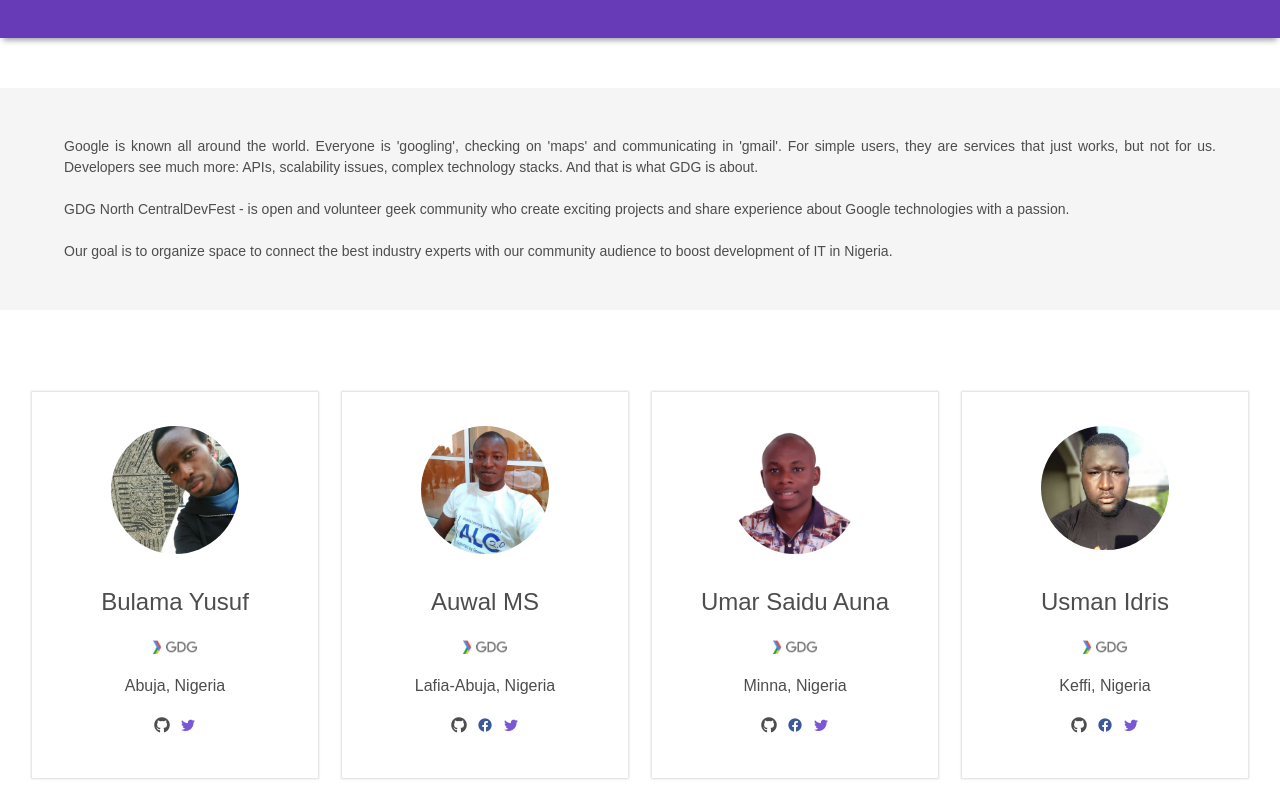
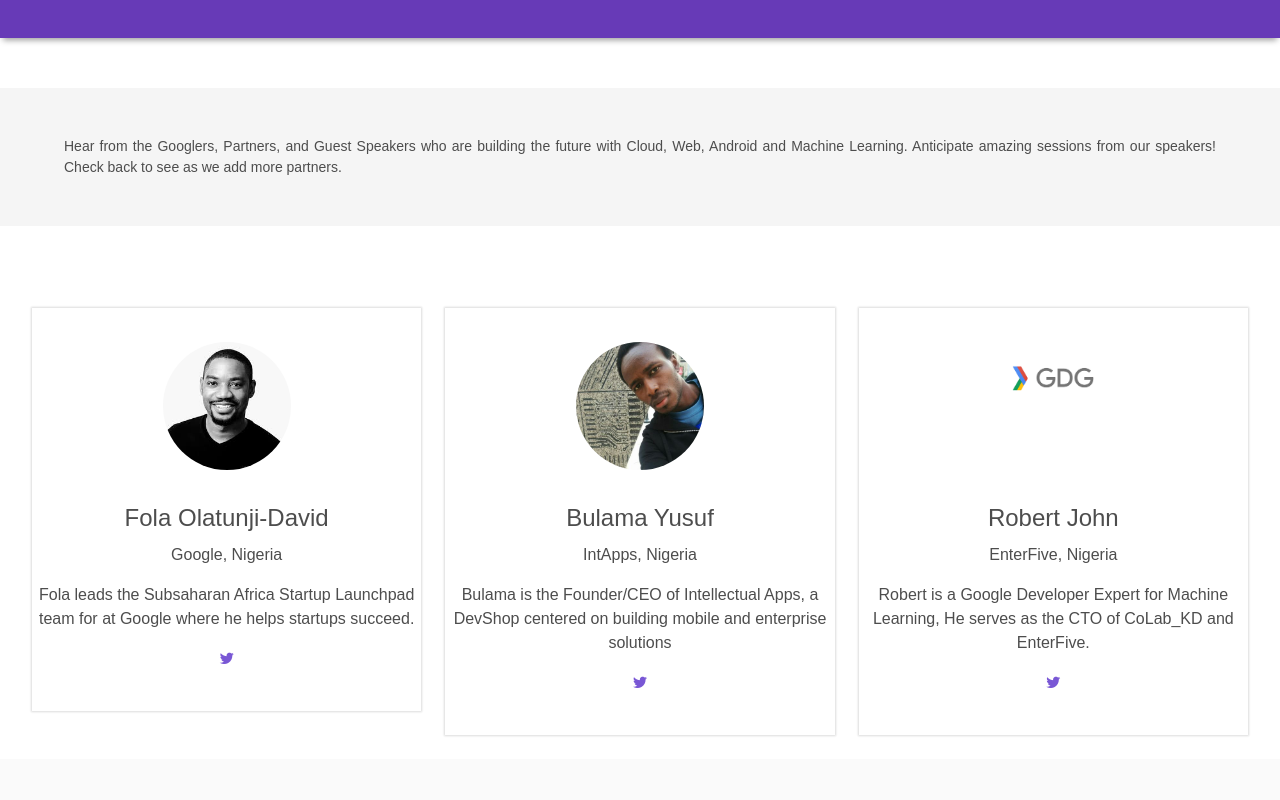
Before and after one commit to Auwalms/conference-site, a Vue app: page /speakers in a window 1280 px wide. Shown: the part 340-1140 px from the top of the page. Built offline with nearby package versions, Linux system fonts and the light colour scheme.

Commit message:
Feat: added and updated the speakers page with a few speakers details.

```diff
--- a/src/components/speakers.vue
+++ b/src/components/speakers.vue
@@ -11,7 +11,7 @@
                 <div class="container has-text-left">
                     <img style="width: 200px;" id="team-img" src="../assets/logos/logo-white.svg" alt="">
                     <p class="title">
-                        Meet the Team
+                        Meet Our Speakers
                     </p>
                 </div>
             </div>
@@ -25,20 +25,7 @@
             <div class="hero-body">
                 <div class="container">
                     <div style="font-size: 14px" class=" has-text-justified">
-                        <p> Google is known all around the world. Everyone is 'googling',
-                            checking on 'maps' and communicating in 'gmail'. For simple
-                            users, they are services that just works, but not for us.
-                            Developers see much more: APIs, scalability issues, complex technology stacks.
-                            And that is what GDG is about.
-                        </p>
-                        <br>
-                        <p>
-                            <a href="">GDG North CentralDevFest</a> - is open and volunteer geek community who create exciting
-                            projects and share experience about Google technologies with a passion.
-                        </p>
-                        <br>
-                        <p>
-                            Our goal is to organize space to connect the best industry experts with our community audience to boost development of IT in Nigeria.
+                        <p> Hear from the Googlers, Partners, and Guest Speakers who are building the future with Cloud, Web, Android and Machine Learning. Anticipate amazing sessions from our speakers! Check back to see as we add more partners.
                         </p>
 
                     </div>
@@ -52,59 +39,17 @@
                         <br>
                         <div class="member-card-image">
                         <figure class="image is-128x128">
-                                <img class="is-rounded" src="../assets/people/bulama.jpg">
+                                <img class="is-rounded" src="../assets/people/fola.jpeg">
                             </figure>
                         </div>
-                        <h1 style="font-size: 24px">Bulama Yusuf</h1>
-                        <img class="gdg-logo" src="../assets/logos/gdg-logo.png" alt="">
-                        <p>Abuja, Nigeria</p>
+                        <h1 style="font-size: 24px">Fola Olatunji-David</h1>
+                        <p>Google, Nigeria</p>
                         <p>
-                            <a  style="color: #4d4d4d; padding:5px" target="_blank" href="https://github.com/bulsyusuf">
-                                <b-icon
-                                    pack="fab"
-                                    icon="github"
-                                    size="is-small">
-                                </b-icon>
-                            </a>
-                            <a class="is-info" style="padding:5px" data-social-network="Twitter"
-                            target="_blank" href="https://twitter.com/bulsyusuf">
-                                <b-icon
-                                    icon="twitter"
-                                    size="is-small">
-                                </b-icon>
-                            </a>
+                            Fola leads the Subsaharan Africa Startup Launchpad team for at Google where he helps startups succeed.
                         </p>
-                        <br>
-                    </div>
-                </div>
-                <div class="column ">
-                    <div class="member-card">
-                        <br>
-                        <div class="member-card-image">
-                        <figure class="image is-128x128">
-                                <img class="is-rounded" src="../assets/people/auwal.jpg">
-                            </figure>
-                        </div>
-                        <h1 style="font-size: 24px">Auwal MS</h1>
-                        <img class="gdg-logo" src="../assets/logos/gdg-logo.png" alt="">
-                        <p>Lafia-Abuja, Nigeria</p>
                         <p>
-                            <a  style="color: #4d4d4d; padding:5px" target="_blank" href="https://github.com/auwalms">
-                                <b-icon
-                                    pack="fab"
-                                    icon="github"
-                                    size="is-small">
-                                </b-icon>
-                            </a>
-                        <a  style="color: #3B5998; padding:5px" data-social-network="Facebook"
-                        target="_blank" href="https://web.facebook.com/auwalms">
-                            <b-icon
-                                icon="facebook"
-                                size="is-small">
-                            </b-icon>
-                        </a>
                         <a class="is-info" style="padding:5px" data-social-network="Twitter"
-                        target="_blank" href="https://twitter.com/_auwalms">
+                        target="_blank" href="https://twitter.com/folasanwo">
                             <b-icon
                                 icon="twitter"
                                 size="is-small">
@@ -119,29 +64,17 @@
                         <br>
                         <div class="member-card-image">
                         <figure class="image is-128x128">
-                                <img class="is-rounded" src="../assets/people/umar.png">
+                                <img class="is-rounded" src="../assets/people/bulama.jpg">
                             </figure>
                         </div>
-                        <h1 style="font-size: 24px">Umar Saidu Auna</h1>
-                        <img class="gdg-logo" src="../assets/logos/gdg-logo.png" alt="">
-                        <p>Minna, Nigeria</p>
+                        <h1 style="font-size: 24px">Bulama Yusuf</h1>
+                        <p>IntApps, Nigeria</p>
                         <p>
-                            <a  style="color: #4d4d4d; padding:5px" target="_blank" href="https://github.com/umarauna">
-                                <b-icon
-                                    pack="fab"
-                                    icon="github"
-                                    size="is-small">
-                                </b-icon>
-                            </a>
-                        <a  style="color: #3B5998; padding:5px" data-social-network="Facebook"
-                        target="_blank" href="https://web.facebook.com/umarauna">
-                            <b-icon
-                                icon="facebook"
-                                size="is-small">
-                            </b-icon>
-                        </a>
+                            Bulama is the Founder/CEO of Intellectual Apps, a DevShop centered on building mobile and enterprise solutions
+                        </p>
+                        <p>
                         <a class="is-info" style="padding:5px" data-social-network="Twitter"
-                        target="_blank" href="https://twitter.com/umarauna">
+                        target="_blank" href="https://twitter.com/bulsyusuf">
                             <b-icon
                                 icon="twitter"
                                 size="is-small">
@@ -156,29 +89,17 @@
                         <br>
                         <div class="member-card-image">
                         <figure class="image is-128x128">
-                                <img class="is-rounded" src="../assets/people/usman.jpeg">
+                                <img class="is-rounded" src="../assets/logos/gdg-logo.png">
                             </figure>
                         </div>
-                        <h1 style="font-size: 24px">Usman Idris</h1>
-                        <img class="gdg-logo" src="../assets/logos/gdg-logo.png" alt="">
-                        <p>Keffi, Nigeria</p>
+                        <h1 style="font-size: 24px">Robert John</h1>
+                        <p>EnterFive, Nigeria</p>
                         <p>
-                            <a  style="color: #4d4d4d; padding:5px" target="_blank" href="https://github.com/usmanu">
-                                <b-icon
-                                    pack="fab"
-                                    icon="github"
-                                    size="is-small">
-                                </b-icon>
-                            </a>
-                        <a  style="color: #3B5998; padding:5px" data-social-network="Facebook"
-                        target="_blank" href="https://web.facebook.com/usmanu">
-                            <b-icon
-                                icon="facebook"
-                                size="is-small">
-                            </b-icon>
-                        </a>
+                            Robert is a Google Developer Expert for Machine Learning, He serves as the CTO of CoLab_KD and EnterFive.
+                        </p>
+                        <p>
                         <a class="is-info" style="padding:5px" data-social-network="Twitter"
-                        target="_blank" href="https://twitter.com/usmanu">
+                        target="_blank" href="https://twitter.com/bulsyusuf">
                             <b-icon
                                 icon="twitter"
                                 size="is-small">
```
